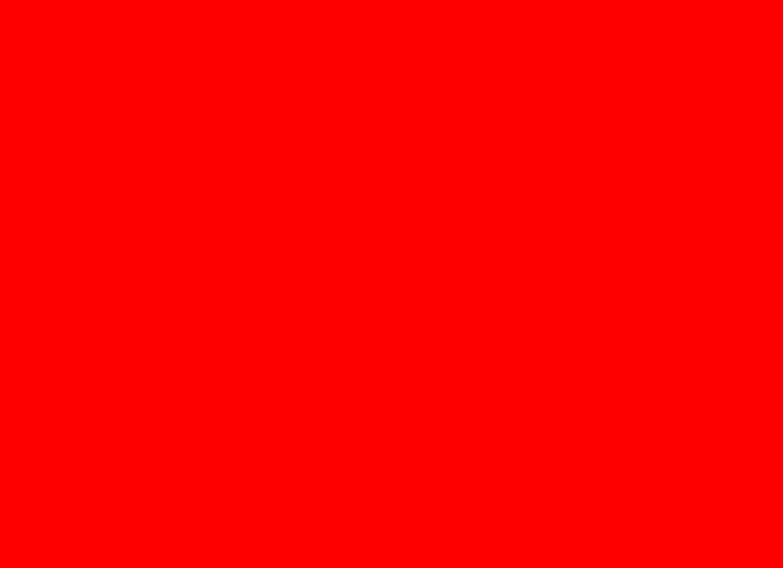
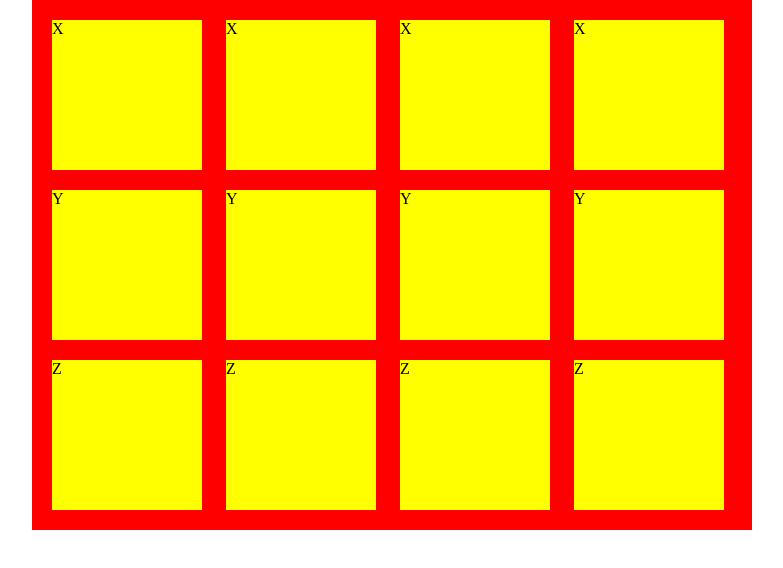
Before and after one commit to EdicarlosLS/VulpsCardMemory, a plain HTML site: page index.html in a window 1280 px wide. Shown: the whole page, without its empty margins (248-1031 px from the left). Drawn offline with Linux system fonts and the light colour scheme.

Commit message:
Cartoes estaticos

```diff
--- a/css/estilo.css
+++ b/css/estilo.css
@@ -1,3 +1,26 @@
-body{
-    background-color: red;
+:root{
+    --espaco-padrao: 10px;
 }
+
+/* Reset */
+* {
+  margin: 0px;
+  padding: 0px;
+  box-sizing: border-box;
+}
+
+#cartoes {
+  width: 720px;
+  margin: auto;
+  padding: var(--espaco-padrao);
+  list-style: none;
+  background-color: red;
+}
+
+.cartao{
+    width: 150px;
+    height: 150px;
+    margin: var(--espaco-padrao);
+    background-color: yellow;
+    display: inline-block;
+}
--- a/index.html
+++ b/index.html
@@ -1,15 +1,29 @@
 <!DOCTYPE html>
 <html lang="pt-br">
-<head>
-    <meta charset="UTF-8">
-    <meta name="viewport" content="width=device-width, initial-scale=1.0">
+  <head>
+    <meta charset="UTF-8" />
+    <meta name="viewport" content="width=device-width, initial-scale=1.0" />
 
     <title>Vulps Card Memory</title>
 
-    <link rel="stylesheet" href="./css/estilo.css">
-</head>
-<body>
+    <link rel="stylesheet" href="./css/estilo.css" />
+  </head>
+  <body>
+    <ul id="cartoes">
+      <li class="cartao">X</li>
+      <li class="cartao">X</li>
+      <li class="cartao">X</li>
+      <li class="cartao">X</li>
+      <li class="cartao">Y</li>
+      <li class="cartao">Y</li>
+      <li class="cartao">Y</li>
+      <li class="cartao">Y</li>
+      <li class="cartao">Z</li>
+      <li class="cartao">Z</li>
+      <li class="cartao">Z</li>
+      <li class="cartao">Z</li>
+    </ul>
 
     <script src="./js/main.js"></script>
-</body>
+  </body>
 </html>
```
